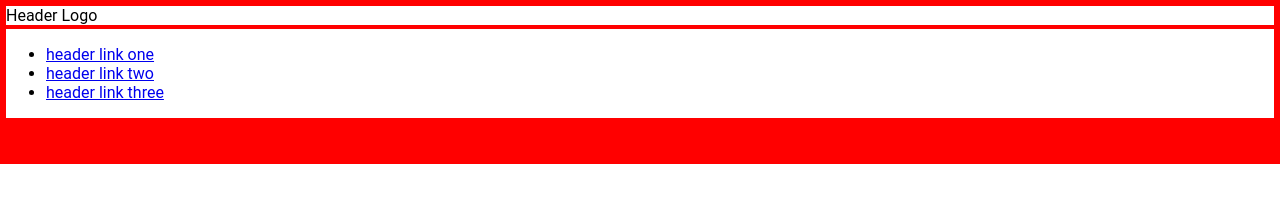
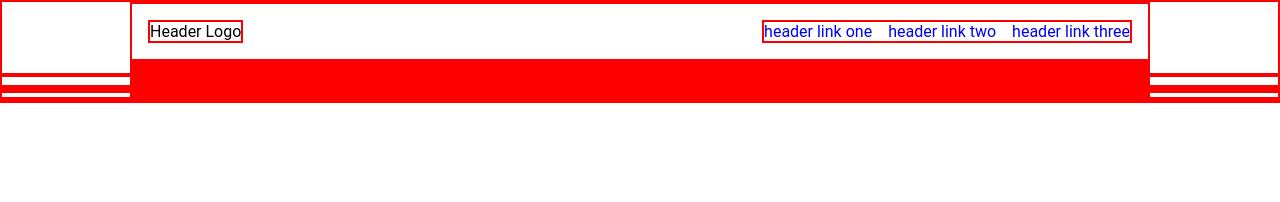
Before and after one commit to melcholign/landing-page-project, a plain HTML site: page index.html in a window 1280 px wide. Drawn offline with Linux system fonts and the light colour scheme.

Commit message:
Add styles and further content to the hero header
The logo and links are separated from one another horizontally
using flexbox

```diff
--- a/styles.css
+++ b/styles.css
@@ -6,3 +6,27 @@ body {
 div {
     border: 2px solid red;
 }
+
+body > div {
+    padding: 0% 10%;
+}
+
+/* Hero Header */
+
+#hero .header {
+    padding: 16px;
+    display: flex;
+    justify-content: space-between;
+}
+
+#hero .header .links ul {
+    margin: 0px;
+    padding: 0px;
+    list-style-type: none;
+    display: flex;
+    gap: 16px;
+}
+
+#hero .header .links a {
+    text-decoration: none;
+}
```
